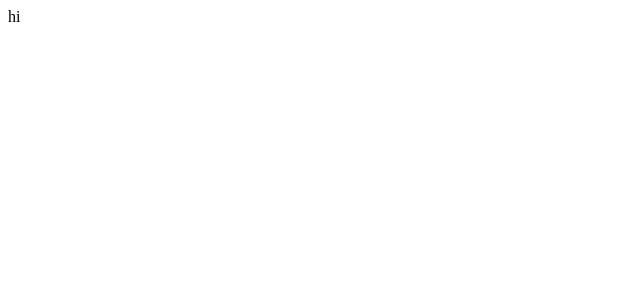
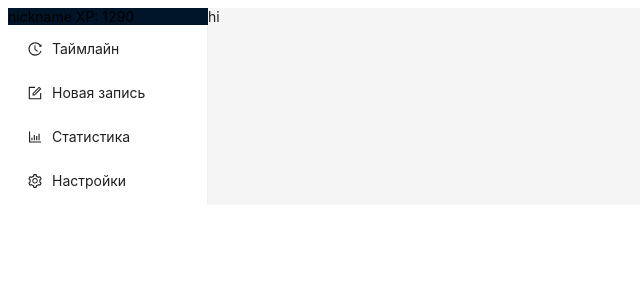
Before and after one commit to LizKa2091/dev-tracker, a React (Vite) app in the folder frontend/: page / in a window 1280 px wide. Shown: the top 300 px of the page, without its empty margins (0-640 px from the left). Built offline with nearby package versions, Linux system fonts and the light colour scheme.

Commit message:
feat(router): add router with homepage route

```diff
--- a/frontend/src/app/App.tsx
+++ b/frontend/src/app/App.tsx
@@ -1,10 +1,9 @@
 import type { FC } from "react";
+import Router from "./Router";
 
 const App: FC = () => {
    return (
-      <div>
-         hi
-      </div>
+      <Router />
    )
 }
 
--- /dev/null
+++ b/frontend/src/app/Router.tsx
@@ -0,0 +1,17 @@
+import type { FC } from 'react';
+import { BrowserRouter, Routes, Route } from 'react-router-dom';
+import HomePage from '../pages/HomePage';
+
+const Router: FC = () => {
+   return (
+      <>
+         <BrowserRouter>
+            <Routes>
+               <Route element={<HomePage />} path='/' />
+            </Routes>
+         </BrowserRouter>
+      </>
+   )
+}
+
+export default Router;
```
